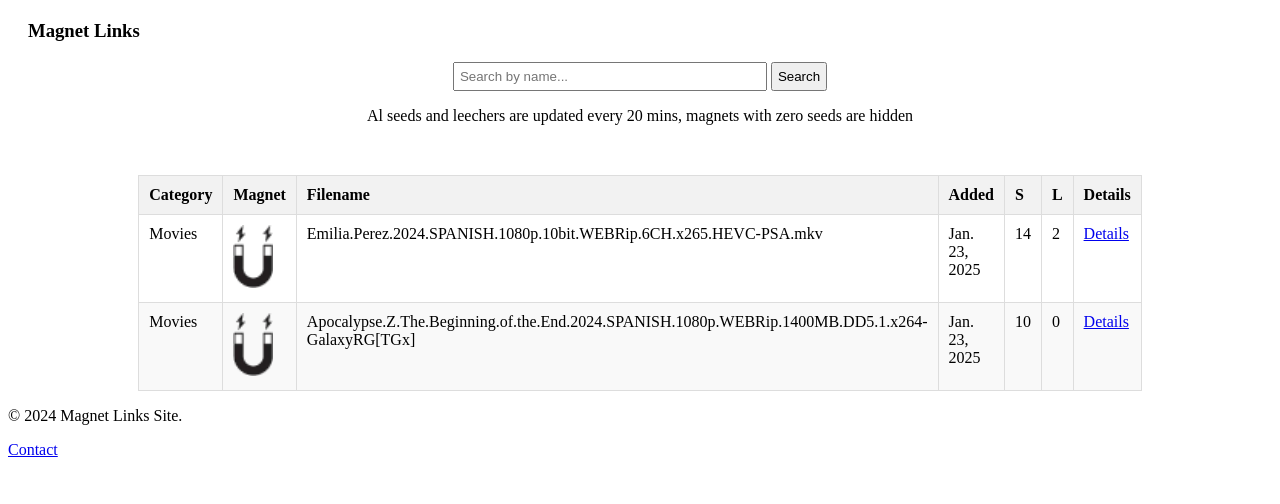
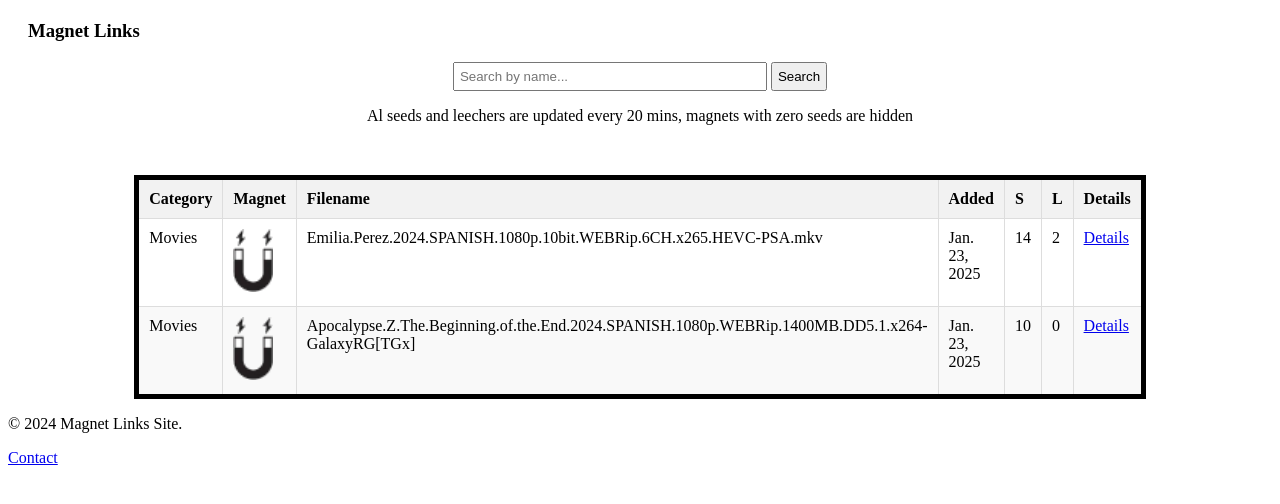
Before and after one commit to pmartinezrhub/Magnetlinks, a Django app: page /home/ in a window 1280 px wide. Shown: the part 26-530 px from the top of the page. Run offline with Django 3.2, Linux system fonts and the light colour scheme; data comes from the database, SQL or seed files in the repository; both versions use the stored data as it was after the commit; parts of the project's set-up code (start-up, migrations or seed data) failed here and were passed over.

Commit message:
table fix

```diff
--- a/magnetlinks/magnetlinks/templates/home.html
+++ b/magnetlinks/magnetlinks/templates/home.html
@@ -1,6 +1,6 @@
 {% extends 'base.html' %}
 {% load static %}
-
+<link rel="stylesheet" href="{% static 'css/style.css' %}" />
 {% block content %}
 
 <div class="table-container">
@@ -19,7 +19,8 @@
 
     <br>
     <p>
-    <table>
+        <center>
+        <table style="padding: 20px; border-width: 5px; border-style: solid; border-color: black;">
         <thead>
             <tr>
                 <th>Category</th>
@@ -62,5 +63,6 @@
             {% endfor %}
         </tbody>
     </table>
+    </center>
 </div>
 {% endblock content %}
--- a/magnetlinks/magnetlinks/templates/magnetlink_detail.html
+++ b/magnetlinks/magnetlinks/templates/magnetlink_detail.html
@@ -5,7 +5,7 @@
 
 <div class="table-container">
 
-    <table>
+    <table style="padding: 20px; border-width: 5px; border-style: solid; border-color: black;">
         <!--<tr>
             <td><strong>Title:</strong></td>
             <td>{{ link.title }}</td>
```
Also changed, not shown: magnetlinks/magnetlinksdb.sqlite3.
